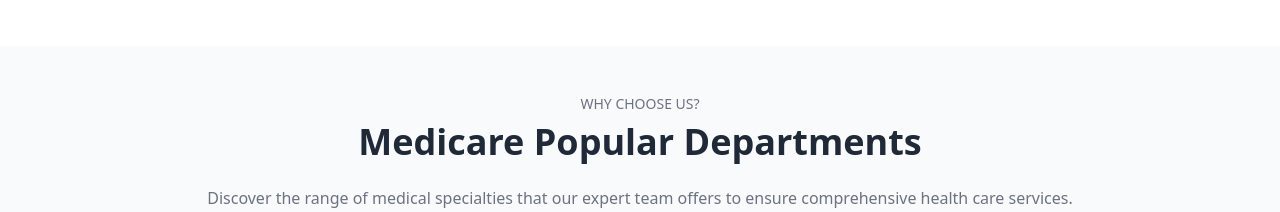
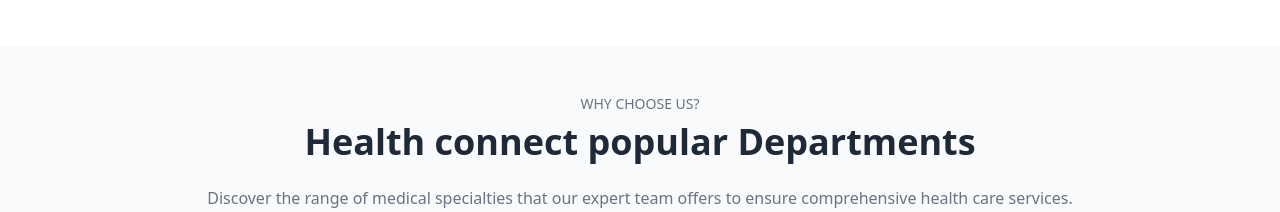
Before and after one commit to vchandu111/Health-connect, a React (Vite) app: page / in a window 1280 px wide. Shown: the part 1760-1972 px from the top of the page. Built offline with nearby package versions, Linux system fonts and the light colour scheme; no server answers.

Commit message:
made one change

```diff
--- a/src/Components/Home/Department.jsx
+++ b/src/Components/Home/Department.jsx
@@ -60,7 +60,7 @@ const Department = () => {
     <div className="py-12 bg-gray-50 text-center">
       <h4 className="text-gray-500 uppercase text-sm mb-2">Why Choose Us?</h4>
       <h2 className="text-3xl md:text-4xl font-bold text-gray-800 mb-6">
-        Medicare Popular Departments
+        Health connect popular Departments
       </h2>
       <p className="text-gray-500 mb-10 px-4">
         Discover the range of medical specialties that our expert team offers to
```
